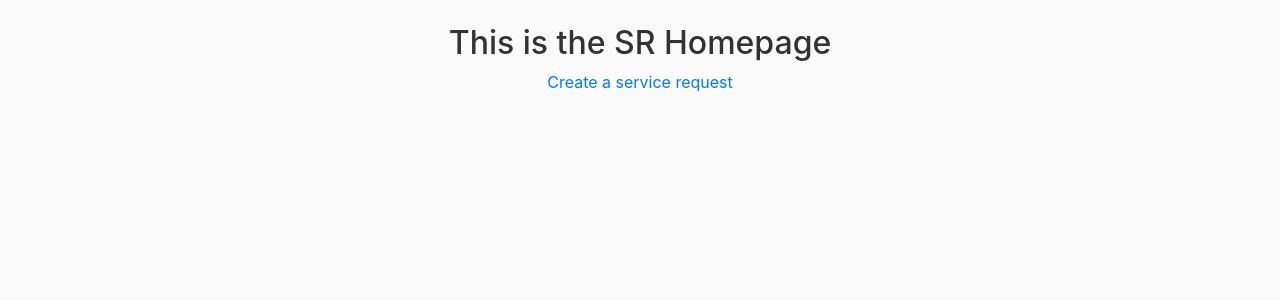
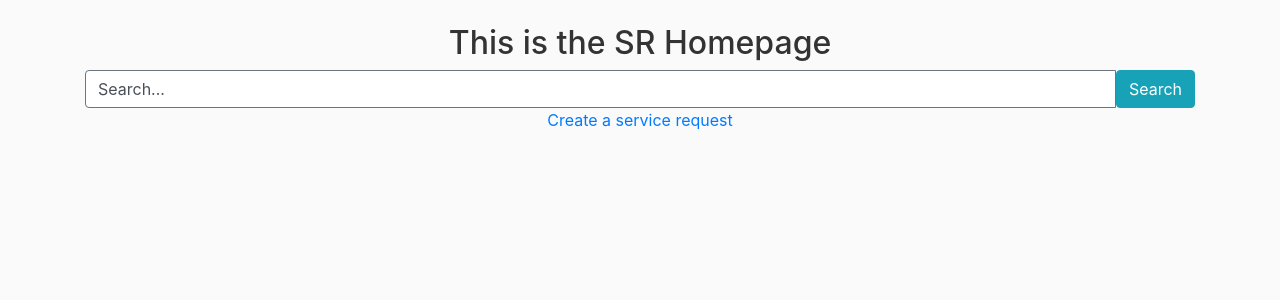
Before and after one commit to aliceyu2/CS411-CSR, a Django app: page /serviceRequest/ in a window 1280 px wide. Shown: the part 56-356 px from the top of the page. Run offline with Django 3.2, Linux system fonts and the light colour scheme; data that the repository does not hold is empty; some libraries are stand-ins or nearby versions.

Commit message:
Search bar created

```diff
--- a/teamHawkeye/serviceRequests/templates/serviceRequests/SRHomepage.html
+++ b/teamHawkeye/serviceRequests/templates/serviceRequests/SRHomepage.html
@@ -2,6 +2,21 @@
 {% load crispy_forms_tags %}
 {% block content %}
     <h2 style = "text-align: center">This is the SR Homepage</h2>
+	<div class = "container">
+		<div class = "row">
+			<div class = "col-12">
+				<div class = "input-group">
+					<input class = "form-control border-secondary py-2" type = "searchBar" value = "Search...">
+						<div class = "input-group-appdn">
+							<button type="button" class="btn btn-info">
+								<span class="glyphicon glyphicon-search"></span> Search
+							</button>
+						</div>
+					</input>
+				</div>
+			</div>
+		</div>
+	</div>
     <div style = "text-align: center">
         <a href = "{% url 'srCreate' %}">Create a service request</a>
     </div>
```
Also changed, not shown: teamHawkeye/media/profile_pics/Error.png (added), teamHawkeye/media/profile_pics/Error_D8Y5Fst.png (added), teamHawkeye/media/profile_pics/Helena_Headshot.PNG (added).
